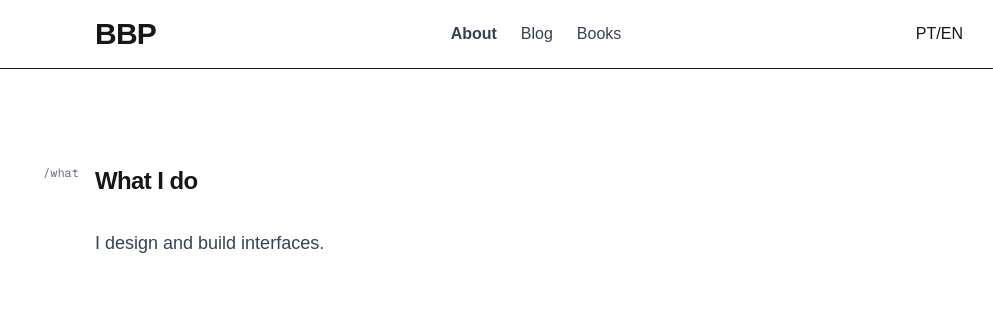
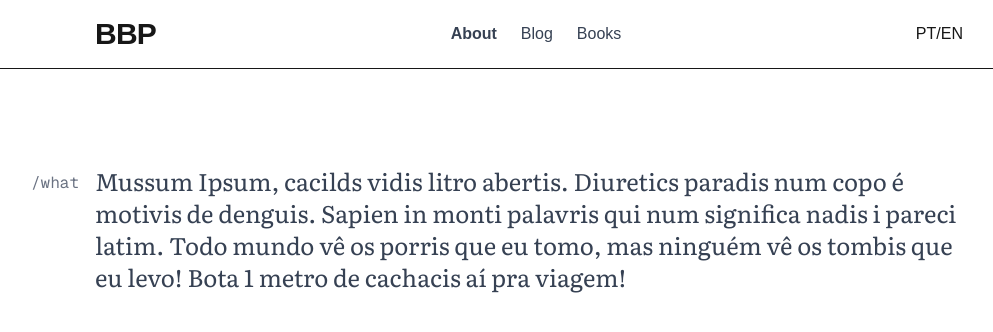
Before and after one commit to bernbecht/bbp-portfolio, a Next.js app: page / in a window 1280 px wide. Shown: the top 332 px of the page, without its empty margins (111-1104 px from the left). Built offline with nearby package versions, Linux system fonts and the light colour scheme.

Commit message:
💄 adds font styling to Section compo

```diff
--- a/app/page.tsx
+++ b/app/page.tsx
@@ -1,75 +1,21 @@
-// export default function Home() {
-//   return (
-//     <div className="flex min-h-screen items-center justify-center bg-zinc-50 font-sans dark:bg-black">
-//       <main className="flex min-h-screen w-full max-w-3xl flex-col items-center justify-between py-32 px-16 bg-white dark:bg-black sm:items-start">
-//         <Image
-//           className="dark:invert"
-//           src="/next.svg"
-//           alt="Next.js logo"
-//           width={100}
-//           height={20}
-//           priority
-//         />
-//         <div className="flex flex-col items-center gap-6 text-center sm:items-start sm:text-left">
-//           <h1 className="max-w-xs text-3xl font-semibold leading-10 tracking-tight text-black dark:text-zinc-50">
-//             To get started, edit the page.tsx file.
-//           </h1>
-//           <p className="max-w-md text-lg leading-8 text-zinc-600 dark:text-zinc-400">
-//             Looking for a starting point or more instructions? Head over to{" "}
-//             <a
-//               href="https://vercel.com/templates?framework=next.js&utm_source=create-next-app&utm_medium=appdir-template-tw&utm_campaign=create-next-app"
-//               className="font-medium text-zinc-950 dark:text-zinc-50"
-//             >
-//               Templates
-//             </a>{" "}
-//             or the{" "}
-//             <a
-//               href="https://nextjs.org/learn?utm_source=create-next-app&utm_medium=appdir-template-tw&utm_campaign=create-next-app"
-//               className="font-medium text-zinc-950 dark:text-zinc-50"
-//             >
-//               Learning
-//             </a>{" "}
-//             center.
-//           </p>
-//         </div>
-//         <div className="flex flex-col gap-4 text-base font-medium sm:flex-row">
-//           <a
-//             className="flex h-12 w-full items-center justify-center gap-2 rounded-full bg-foreground px-5 text-background transition-colors hover:bg-[#383838] dark:hover:bg-[#ccc] md:w-[158px]"
-//             href="https://vercel.com/new?utm_source=create-next-app&utm_medium=appdir-template-tw&utm_campaign=create-next-app"
-//             target="_blank"
-//             rel="noopener noreferrer"
-//           >
-//             <Image
-//               className="dark:invert"
-//               src="/vercel.svg"
-//               alt="Vercel logomark"
-//               width={16}
-//               height={16}
-//             />
-//             Deploy Now
-//           </a>
-//           <a
-//             className="flex h-12 w-full items-center justify-center rounded-full border border-solid border-black/[.08] px-5 transition-colors hover:border-transparent hover:bg-black/[.04] dark:border-white/[.145] dark:hover:bg-[#1a1a1a] md:w-[158px]"
-//             href="https://nextjs.org/docs?utm_source=create-next-app&utm_medium=appdir-template-tw&utm_campaign=create-next-app"
-//             target="_blank"
-//             rel="noopener noreferrer"
-//           >
-//             Documentation
-//           </a>
-//         </div>
-//       </main>
-//     </div>
-//   );
-// }
+import { Section } from "@/components/Section";
+import { Literata } from "next/font/google";
 
-import { Section } from "@/components/Section";
+const literata = Literata({
+  subsets: ["latin"],
+});
 
 export default function Home() {
   return (
     <>
-    <Section id="what" label="/what" title="What I do">
-      <p className="text-lg text-gray-700">I design and build interfaces.</p>
-    </Section>
+      <Section id="what" label="/what">
+        <p className={literata.className + " text-2xl text-gray-700"}>
+          Mussum Ipsum, cacilds vidis litro abertis. Diuretics paradis num copo
+          é motivis de denguis. Sapien in monti palavris qui num significa nadis
+          i pareci latim. Todo mundo vê os porris que eu tomo, mas ninguém vê os
+          tombis que eu levo! Bota 1 metro de cachacis aí pra viagem!
+        </p>
+      </Section>
     </>
   );
 }
--- a/components/Section.tsx
+++ b/components/Section.tsx
@@ -12,10 +12,10 @@ export function Section({ id, label, title, children }: SectionProps) {
       aria-labelledby={title ? `${id}-title` : undefined} // @TODO: add smart default
       className="scroll-mt-24 py-24 grid grid-cols-[1fr_900px_1fr]"
     >
-      <span className="block text-xs font-mono text-gray-500 text-right">
+      <span className="block font-mono text-gray-500 text-right leading-9">
         {label}
       </span>
-      <div className="w-900px px-4">
+      <div className="w-[var(--layout-nav)] px-4">
         {title && (
           <h2
             id={`${id}-title`}
@@ -24,7 +24,6 @@ export function Section({ id, label, title, children }: SectionProps) {
             {title}
           </h2>
         )}
-
         {children}
       </div>
     </section>
```
